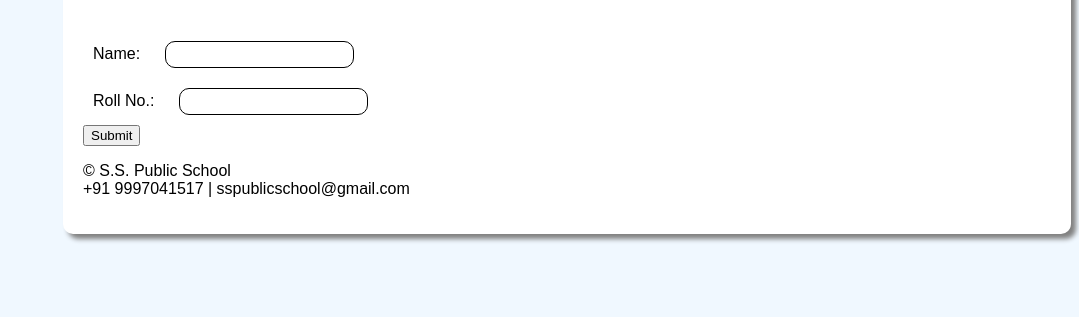
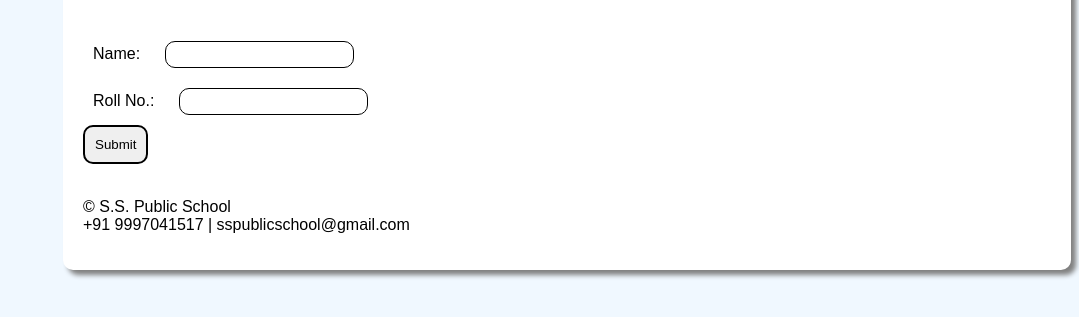
Before and after one commit to muditvij/resultssps, a plain HTML site: page index.html in a window 1280 px wide. Shown: the part 433-750 px from the top of the page, without its empty margins (201-1280 px from the left). Drawn offline with Linux system fonts and the light colour scheme.

Commit message:
Update index.html

```diff
--- a/index.html
+++ b/index.html
@@ -11,6 +11,7 @@
         <input type="number" name="roll" id="roll" required><br>
         <button onclick="result()">Submit</button>
         <br>
+        <br>
     <div id="output"></div>
     <footer>
         <p>&copy; S.S. Public School <br> +91 9997041517 | sspublicschool@gmail.com</p>
@@ -22,6 +23,7 @@
     input,label{margin: 10px;}
     input{padding: 5px; border-radius: 10px; border: 1px solid black;}
     .rbox{background-color: white; padding: 20px; border-radius: 10px; box-shadow: 5px 5px 5px gray;}
+    button{ padding: 10px; border-radius: 10px; border: 2px solid black; font-family: sans-serif;}
 </style>
 <script>
     function result(){
```
